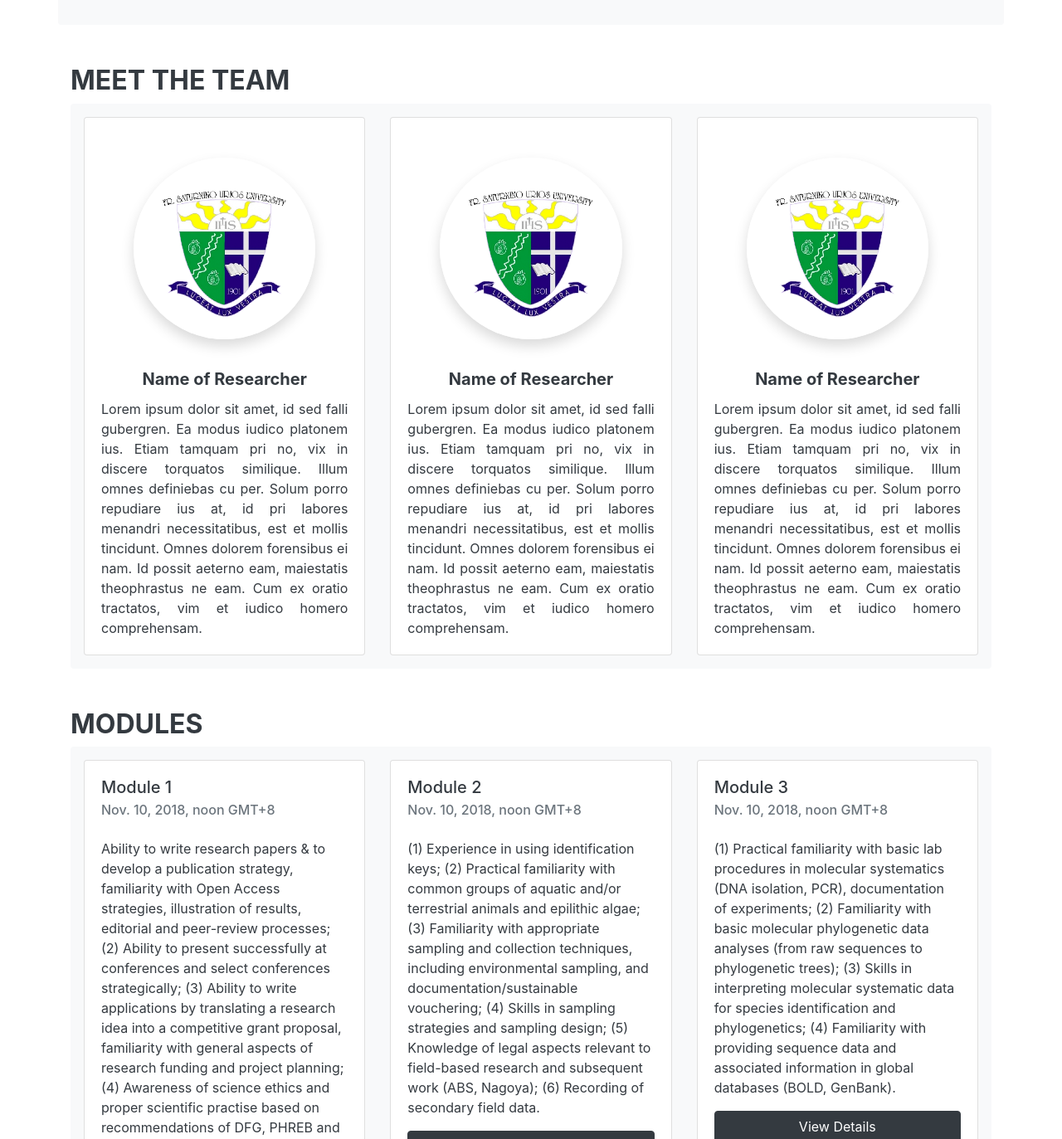
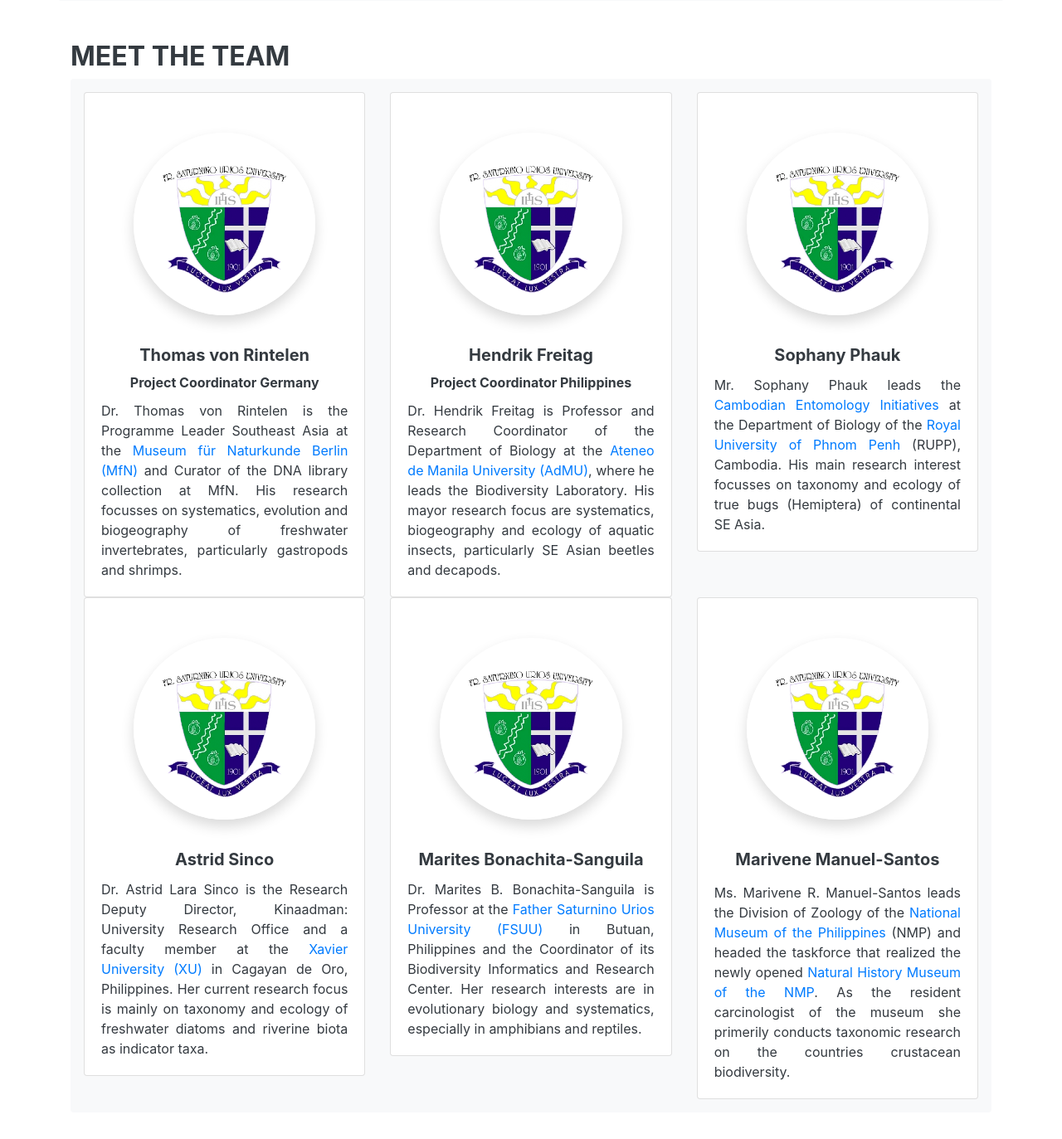
Before and after one commit to compsat/BioPhil_Website, a Django app: page / in a window 1280 px wide. Shown: the part 1885-3258 px from the top of the page at 83% size. Run offline with Django 3.2, Linux system fonts and the light colour scheme; data comes from the database, SQL or seed files in the repository; data that the repository does not hold is empty; some libraries are stand-ins or nearby versions.

Commit message:
Replace placeholder with the actual content in the templates

```diff
--- a/bio_phil/webapp/templates/webapp/index.html
+++ b/bio_phil/webapp/templates/webapp/index.html
@@ -40,12 +40,7 @@
 
   <div class="jumbotron mb-5" style="background-image: url({% static 'webapp/img/bg/photo1.jpeg' %}); background-size: 1000%;">
     <div class="container text-center">
-      <h1 class="font-weight-bold display-2 text-white responsive-header-text">I'M A HEADLINE</h1>
-      <div class="container col-md-9 mb-5">
-        <p class="lead text-white">Lorem ipsum dolor sit amet, id sed falli gubergren. Ea modus iudico platonem ius. Etiam tamquam pri no, vix in discere torquatos similique. Illum omnes definiebas cu per.</p>
-        <p class="lead text-white">
-        Solum porro repudiare ius at, id pri labores menandri necessitatibus, est et mollis tincidunt. Omnes dolorem forensibus ei nam. Id possit aeterno eam, maiestatis theophrastus ne eam. Cum ex oratio tractatos, vim et iudico homero comprehensam. Vix cu case ponderum patrioque.</p>
-      </div>
+      <h1 class="font-weight-bold display-2 text-white responsive-header-text">BIO-PHIL: Biodiversity Teaching in a Philippine-Cambodian-German Network</h1>
       <div class="justify-content-center mx-auto">
         <a class="btn btn-outline-light btn-lg mx-auto" href="#about" role="button">Learn more</a>
       </div>
@@ -57,9 +52,9 @@
     <div class="container mb-5">
       <h1 class="font-weight-bold my-0 mb-2 text-dark" id="about">ABOUT</h1>
       <div class="p-3 mb-2 bg-light text-dark rounded">
-        <p>Lorem ipsum dolor sit amet, consectetur adipiscing elit. Quisque ac pulvinar purus. Nam non ex a lectus luctus ultrices in a purus. Sed tincidunt, risus eget fringilla euismod, sapien felis aliquam eros, in dictum arcu ipsum et purus. Nunc massa est, mattis ut urna at, fermentum malesuada quam. Integer sit amet gravida ex, sit amet porta justo. Ut ac ex tristique, feugiat neque at, placerat eros. Suspendisse imperdiet tincidunt libero, a imperdiet nisi lobortis et. Nulla pulvinar tortor eget fringilla tempus.</p>
-
-        <p>Duis leo lacus, dictum et ornare et, ornare vel augue. Praesent viverra laoreet metus, eget posuere dui volutpat eget. Suspendisse at ligula libero. Mauris sed orci quis arcu suscipit bibendum. Duis nec tellus egestas, consectetur ipsum non, tincidunt libero. Sed mattis leo neque, in efficitur arcu porttitor ac. Curabitur bibendum, leo ac eleifend varius, arcu massa accumsan tortor, at tempor libero ligula sit amet leo. Cras eu arcu blandit, luctus justo id, mollis sapien. Duis congue dapibus tortor eu consequat. Curabitur ut lectus gravida, cursus magna eu, convallis est. Etiam varius ultrices congue. Praesent enim elit, blandit in mattis ut, semper at urna. Fusce rhoncus enim non hendrerit molestie. Vivamus tincidunt nisi lacus, at ultrices ante luctus venenatis. Vivamus tempor dolor sit amet lorem convallis, eu maximus eros mattis.</p>
+        <p>The network aims at strengthening biodiversity research in the Philippines and Cambodia by building an academic qualification scheme. The project covers modern, interdisciplinary approaches in Biodiversity Research and provides a broad basis for internationalized research collaboration.</p>
+        <p>Main focus of the four-year initiative are (1) the further development of research-based biodiversity science curricula for graduates, (2) the training of academic instructors and research staff, and (3) the joint conduct of applied research projects on SE Asian biodiversity. This will be achieved through academic training, research and network building activities. Five jointly developed and taught graduate-level university <a href="#modules">course modules</a> are the core of the project.
+        </p>
       </div>
     </div>
 
@@ -87,8 +82,9 @@
             <div class="card">
               <img src="{% static 'webapp/img/partners/logo_fsuu.png' %}" class="img-fluid rounded-circle shadow mt-5 mb-3 mx-auto" alt="fsuu" width=65%>
               <div class="card-body">
-                <h5 class="card-title text-center font-weight-bold">Name of Researcher</h5>
-                <p class="card-text text-justify">Lorem ipsum dolor sit amet, id sed falli gubergren. Ea modus iudico platonem ius. Etiam tamquam pri no, vix in discere torquatos similique. Illum omnes definiebas cu per. Solum porro repudiare ius at, id pri labores menandri necessitatibus, est et mollis tincidunt. Omnes dolorem forensibus ei nam. Id possit aeterno eam, maiestatis theophrastus ne eam. Cum ex oratio tractatos, vim et iudico homero comprehensam.</p>
+                <h5 class="card-title text-center font-weight-bold">Thomas von Rintelen</h5>
+                <h6 class="card-title text-center font-weight-bold">Project Coordinator Germany</h6>
+                <p class="card-text text-justify">Dr. Thomas von Rintelen is the Programme Leader Southeast Asia at the <a href="https://www.museumfuernaturkunde.berlin/en/taxonomy/term/234/thomas.rintelen">Museum für Naturkunde Berlin (MfN)</a> and Curator of the DNA library collection at MfN. His research focusses on systematics, evolution and biogeography of freshwater invertebrates, particularly gastropods and shrimps.</p>
               </div>
             </div>
           </div>
@@ -98,8 +94,9 @@
             <div class="card">
               <img src="{% static 'webapp/img/partners/logo_fsuu.png' %}" class="img-fluid rounded-circle shadow mt-5 mb-3 mx-auto" alt="fsuu" width=65%>
               <div class="card-body">
-                <h5 class="card-title text-center font-weight-bold">Name of Researcher</h5>
-                <p class="card-text text-justify">Lorem ipsum dolor sit amet, id sed falli gubergren. Ea modus iudico platonem ius. Etiam tamquam pri no, vix in discere torquatos similique. Illum omnes definiebas cu per. Solum porro repudiare ius at, id pri labores menandri necessitatibus, est et mollis tincidunt. Omnes dolorem forensibus ei nam. Id possit aeterno eam, maiestatis theophrastus ne eam. Cum ex oratio tractatos, vim et iudico homero comprehensam.</p>
+                <h5 class="card-title text-center font-weight-bold">Hendrik Freitag</h5>
+                <h6 class="card-title text-center font-weight-bold">Project Coordinator Philippines</h6>
+                <p class="card-text text-justify">Dr. Hendrik Freitag is Professor and Research Coordinator of the Department of Biology at the <a href="http://ateneo.edu/ls/sose/biology/faculty/freitag-hendrik">Ateneo de Manila University (AdMU)</a>, where he leads the Biodiversity Laboratory. His mayor research focus are systematics, biogeography and ecology of aquatic insects, particularly SE Asian beetles and decapods. </p>
               </div>
             </div>
           </div>
@@ -109,8 +106,44 @@
             <div class="card">
               <img src="{% static 'webapp/img/partners/logo_fsuu.png' %}" class="img-fluid rounded-circle shadow mt-5 mb-3 mx-auto" alt="fsuu" width=65%>
               <div class="card-body">
-                <h5 class="card-title text-center font-weight-bold">Name of Researcher</h5>
-                <p class="card-text text-justify">Lorem ipsum dolor sit amet, id sed falli gubergren. Ea modus iudico platonem ius. Etiam tamquam pri no, vix in discere torquatos similique. Illum omnes definiebas cu per. Solum porro repudiare ius at, id pri labores menandri necessitatibus, est et mollis tincidunt. Omnes dolorem forensibus ei nam. Id possit aeterno eam, maiestatis theophrastus ne eam. Cum ex oratio tractatos, vim et iudico homero comprehensam.</p>
+                <h5 class="card-title text-center font-weight-bold">Sophany Phauk</h5>
+                <p class="card-text text-justify">Mr. Sophany Phauk leads the <a href="http://www.cambodianentomology.org/">Cambodian Entomology Initiatives</a> at the Department of Biology of the <a href="http://www.rupp.edu.kh/master/">Royal University of Phnom Penh</a> (RUPP), Cambodia. His main research interest focusses on taxonomy and ecology of true bugs (Hemiptera) of continental SE Asia.</p>
+              </div>
+            </div>
+          </div>
+          <!-- -->
+        </div>
+        <div class="row justify-content-center">
+          <!-- Researcher Card -->
+          <div class="col-md-4 col-sm-12">
+            <div class="card">
+              <img src="{% static 'webapp/img/partners/logo_fsuu.png' %}" class="img-fluid rounded-circle shadow mt-5 mb-3 mx-auto" alt="fsuu" width=65%>
+              <div class="card-body">
+                <h5 class="card-title text-center font-weight-bold">Astrid Sinco</h5>
+                <p class="card-text text-justify">Dr. Astrid Lara Sinco is the Research Deputy Director, Kinaadman: University Research Office and a faculty member at the <a href="http://www.xu.edu.ph/graduate-school">Xavier University (XU)</a> in Cagayan de Oro, Philippines. Her current research focus is mainly on taxonomy and ecology of freshwater diatoms and riverine biota as indicator taxa.</p>
+              </div>
+            </div>
+          </div>
+          <!-- -->
+          <!-- Researcher Card -->
+          <div class="col-md-4 col-sm-12">
+            <div class="card">
+              <img src="{% static 'webapp/img/partners/logo_fsuu.png' %}" class="img-fluid rounded-circle shadow mt-5 mb-3 mx-auto" alt="fsuu" width=65%>
+              <div class="card-body">
+                <h5 class="card-title text-center font-weight-bold">Marites Bonachita-Sanguila</h5>
+                <p class="card-text text-justify">Dr. Marites B. Bonachita-Sanguila is Professor at the <a href="http://www.urios.edu.ph/index.php/home-academics">Father Saturnino Urios University (FSUU)</a> in Butuan, Philippines and the Coordinator of its Biodiversity Informatics and Research Center. Her research interests are in evolutionary biology and systematics, especially in amphibians and reptiles.</p>
+              </div>
+            </div>
+          </div>
+          <!-- -->
+          <!-- Researcher Card -->
+          <div class="col-md-4 col-sm-12">
+            <div class="card">
+              <img src="{% static 'webapp/img/partners/logo_fsuu.png' %}" class="img-fluid rounded-circle shadow mt-5 mb-3 mx-auto" alt="fsuu" width=65%>
+              <div class="card-body">
+                <h5 class="card-title text-center font-weight-bold">Marivene Manuel-Santos</h5>
+                <p></p>
+                <p class="card-text text-justify">Ms. Marivene R. Manuel-Santos leads the Division of Zoology of the <a href="http://www.nationalmuseum.gov.ph/">National Museum of the Philippines</a> (NMP) and headed the taskforce that realized the newly opened <a href="https://www.rappler.com/life-and-style/arts-and-culture/201689-national-museum-natural-history-manila-opening-date">Natural History Museum of the NMP</a>. As the resident carcinologist of the museum she primerily conducts taxonomic research on the countries crustacean biodiversity. </p>
               </div>
             </div>
           </div>
@@ -124,7 +157,7 @@
       <h1 class="font-weight-bold my-0 mb-2 text-dark">MODULES</h1>
       <div class="p-3 mb-2 bg-light text-dark rounded">
         <!-- Card Row -->
-        <div class="row justify-content-center">
+        <div class="row justify-content-center" id="modules">
           {% for module in modules_list %}
           <div class="col-md-4 col-sm-12">
             <div class="card">
```
Also changed, not shown: bio_phil/webapp/templates/webapp/modules.html (+6 -2 lines).
